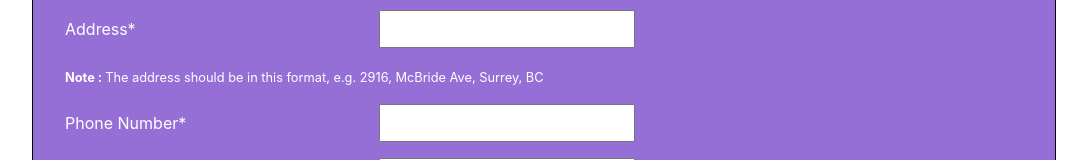
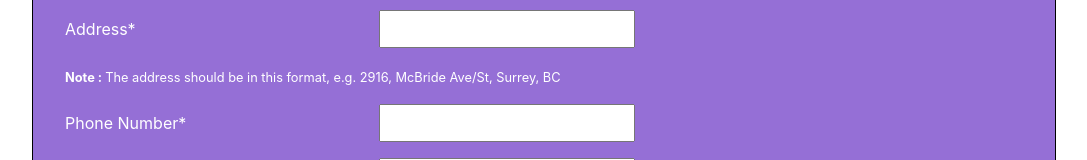
Before and after one commit to apsshrestha28/final_project_react, a React (Create React App) app: page /sign_up/driver in a window 1280 px wide. Shown: the part 242-402 px from the top of the page, without its empty margins (96-1183 px from the left). Built offline with nearby package versions, Linux system fonts and the light colour scheme; no server answers.

Commit message:
format upadated in form

```diff
--- a/src/components/SignUpPageForCustomer.js
+++ b/src/components/SignUpPageForCustomer.js
@@ -43,7 +43,7 @@ import { Customer } from "../requests";
           <label htmlFor="address" className="col-sm-4 col-form-label">Address*</label>
           <input type="text" name="address" required= "required" id="address" />
         </div>
-        <p><small><b>Note : </b>The address should be in this format, e.g. 2916, McBride Ave, Surrey, BC </small></p>
+        <p><small><b>Note : </b>The address should be in this format, e.g. 2916, McBride Ave/St, Surrey, BC </small></p>
 
         <div className="form-group row">
           <label htmlFor="destination_address" className="col-sm-4 col-form-label">Destination Address*</label>
--- a/src/components/SignUpPageForDriver.js
+++ b/src/components/SignUpPageForDriver.js
@@ -45,7 +45,7 @@ import { User } from "../requests";
           <label htmlFor="address" className="col-sm-4 col-form-label">Address*</label>
           <input type="text" name="address" required= "required" id="address" />
         </div>
-        <p><small><b>Note : </b>The address should be in this format, e.g. 2916, McBride Ave, Surrey, BC </small></p>
+        <p><small><b>Note : </b>The address should be in this format, e.g. 2916, McBride Ave/St, Surrey, BC </small></p>
 
         <div className="form-group row">
           <label htmlFor="phone_number" className="col-sm-4 col-form-label">Phone Number*</label>
```
